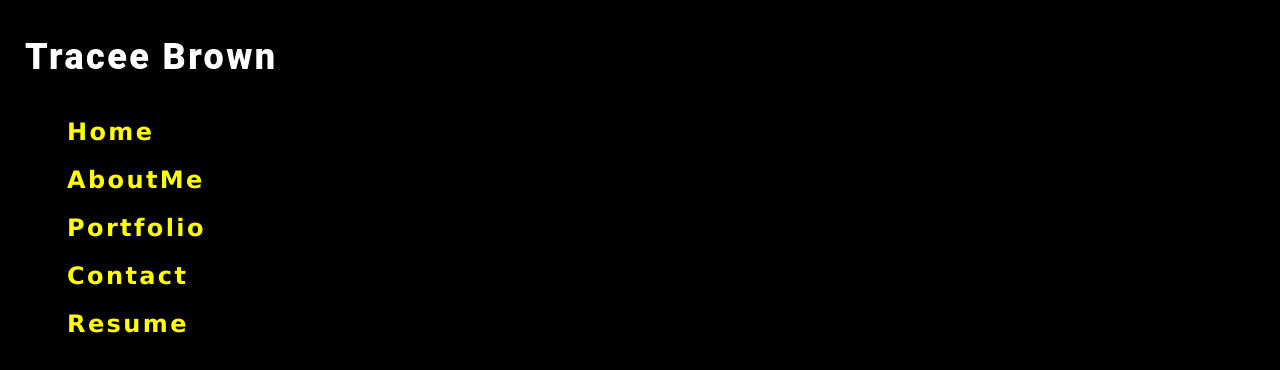
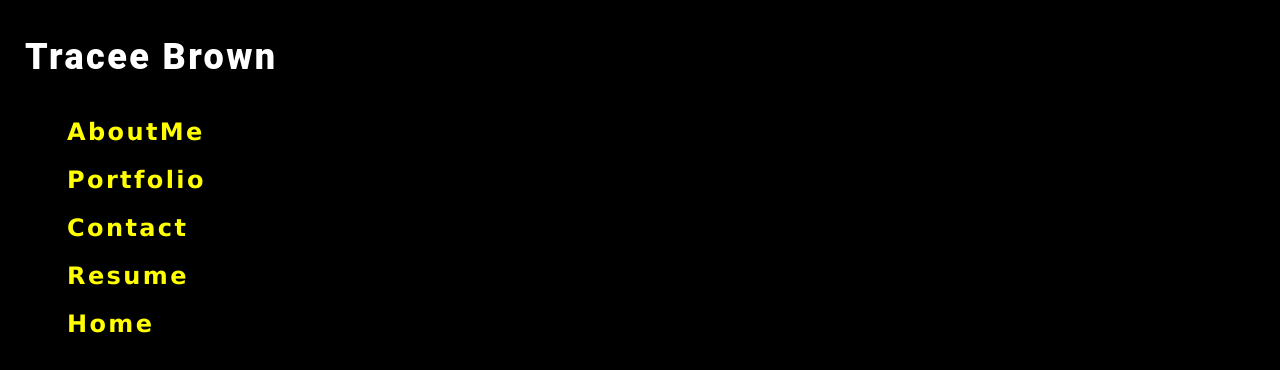
Before and after one commit to tra8brown/WolfPack-Portfolio, a React (Create React App) app: page / in a window 1280 px wide. Shown: the top 370 px of the page. Built offline with nearby package versions, Linux system fonts and the light colour scheme; grey boxes are pictures that could not be loaded.

Commit message:
updated navbar

```diff
--- a/src/components/NavBar.js
+++ b/src/components/NavBar.js
@@ -4,7 +4,7 @@ import Teescho from '../assets/cover/teescho.jpg';
 
 
 export default function Nav(props) {
-  const tabs = ['Home', 'AboutMe', 'Portfolio', 'Contact', 'Resume'];
+  const tabs = ['AboutMe', 'Portfolio', 'Contact', 'Resume', 'Home'];
   return (
     <div>
       <nav className="navbar">
```
